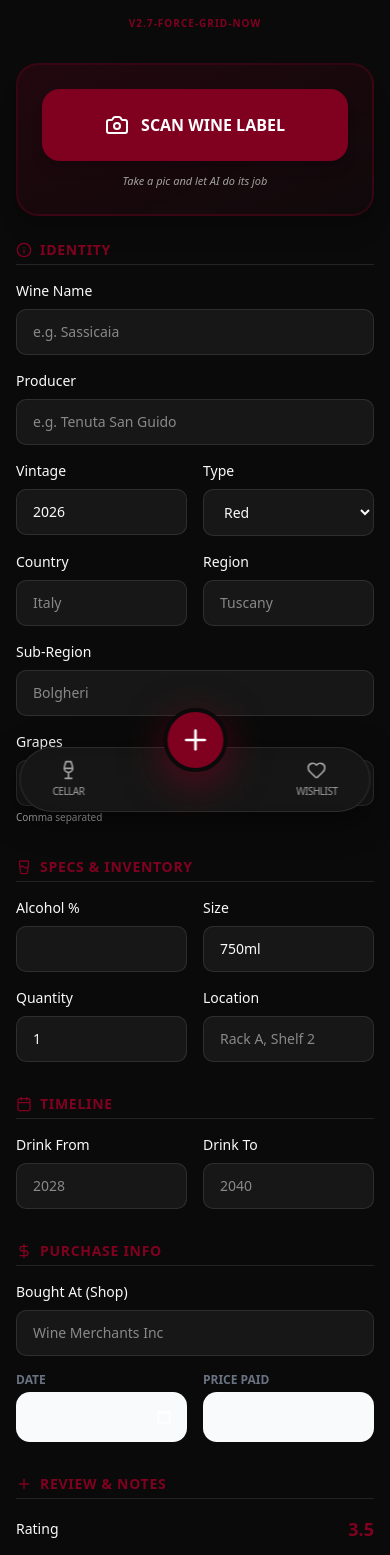
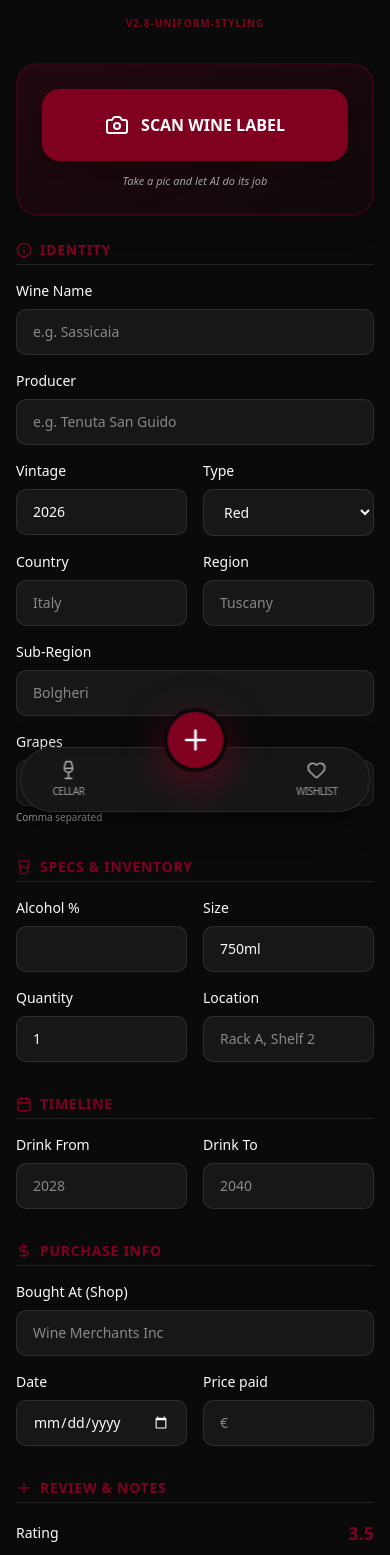
Before and after one commit to mpjivdc/VeniVidiVino, a Next.js app: page /add in a window 390 px wide. Shown: the top 1555 px of the page. Built offline with nearby package versions, Linux system fonts and the light colour scheme.

Commit message:
V2.8-UNIFORM-STYLING: Fix color consistency and mobile width for Date/Price inputs

```diff
--- a/components/AddWineForm.tsx
+++ b/components/AddWineForm.tsx
@@ -215,7 +215,7 @@ export function AddWineForm() {
     return (
         <div className="space-y-6 pb-24">
             <div className="text-center py-2">
-                <p className="text-[10px] text-primary font-bold tracking-widest">V2.7-FORCE-GRID-NOW</p>
+                <p className="text-[10px] text-primary font-bold tracking-widest">V2.8-UNIFORM-STYLING</p>
             </div>
 
             {/* Scan Button at Top */}
@@ -453,24 +453,26 @@ export function AddWineForm() {
                         />
                     </div>
                     <div style={{ display: 'grid', gridTemplateColumns: '1fr 1fr', gap: '16px', width: '100%' }}>
-                        <div className="flex flex-col">
-                            <label className="text-xs font-bold uppercase text-gray-500 mb-1">Date</label>
+                        <div className="flex flex-col" style={{ minWidth: 0 }}>
+                            <label className="block text-sm font-medium mb-2">Date</label>
                             <input
                                 type="date"
                                 value={boughtDate}
                                 onChange={(e) => setBoughtDate(e.target.value)}
-                                className="border p-3 rounded-xl w-full bg-gray-50"
+                                className="w-full bg-card border border-white/10 rounded-lg px-4 py-3 text-sm focus:outline-none focus:ring-2 focus:ring-primary"
+                                style={{ minWidth: 0 }}
                             />
                         </div>
-                        <div className="flex flex-col">
-                            <label className="text-xs font-bold uppercase text-gray-500 mb-1">Price paid</label>
+                        <div className="flex flex-col" style={{ minWidth: 0 }}>
+                            <label className="block text-sm font-medium mb-2">Price paid</label>
                             <input
                                 type="number"
                                 step="0.01"
                                 value={price}
                                 onChange={(e) => setPrice(e.target.value)}
                                 placeholder="€"
-                                className="border p-3 rounded-xl w-full bg-gray-50"
+                                className="w-full bg-card border border-white/10 rounded-lg px-4 py-3 text-sm focus:outline-none focus:ring-2 focus:ring-primary"
+                                style={{ minWidth: 0 }}
                             />
                         </div>
                     </div>
```
